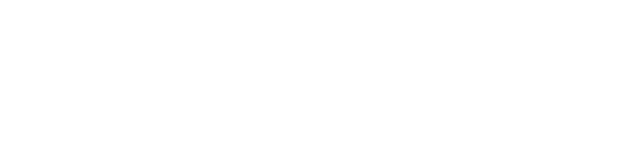
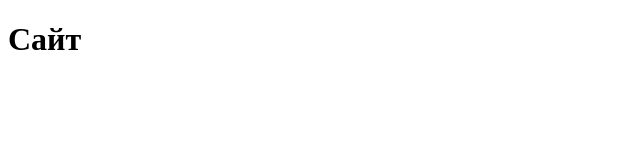
Before and after one commit to nikolaienko19/goit-markup-hw-01, a plain HTML site: page index.html in a window 1280 px wide. Shown: the whole page, without its empty margins (0-640 px from the left). Drawn offline with Linux system fonts and the light colour scheme.

Commit message:
second commit

```diff
--- a/index.html
+++ b/index.html
@@ -6,5 +6,7 @@
     <meta name="viewport" content="width=device-width, initial-scale=1.0" />
     <title>Document</title>
   </head>
-  <body></body>
+  <body>
+    <h1>Сайт</h1>
+  </body>
 </html>
```
